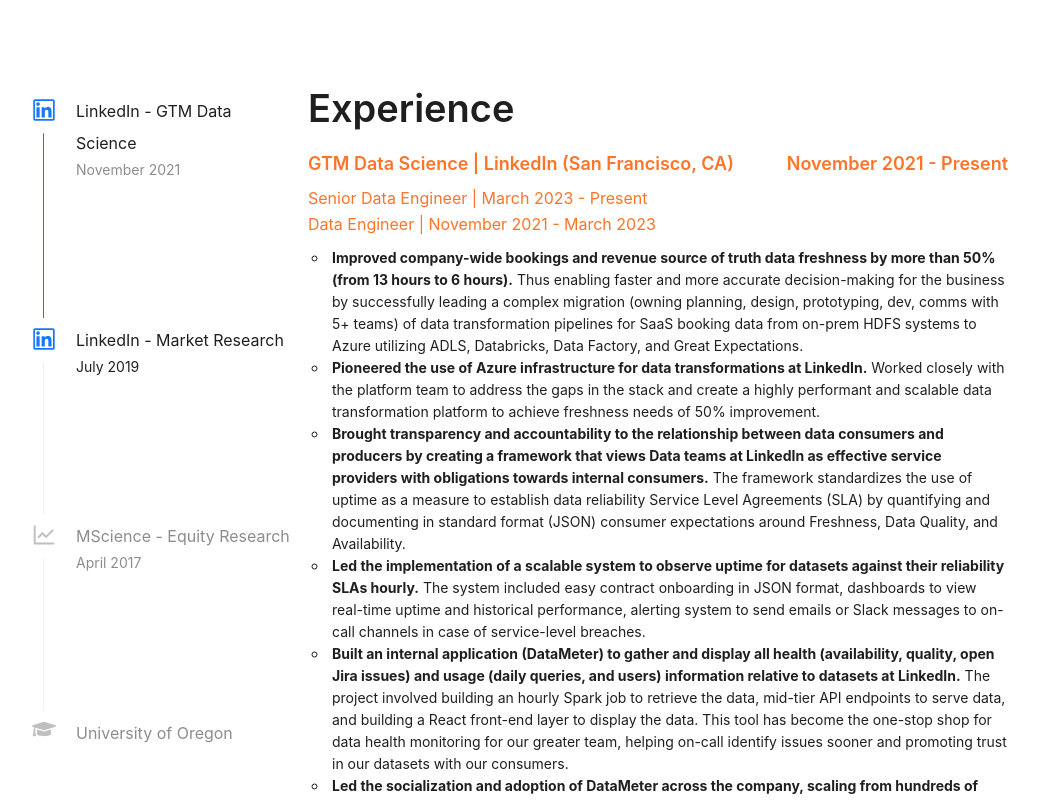
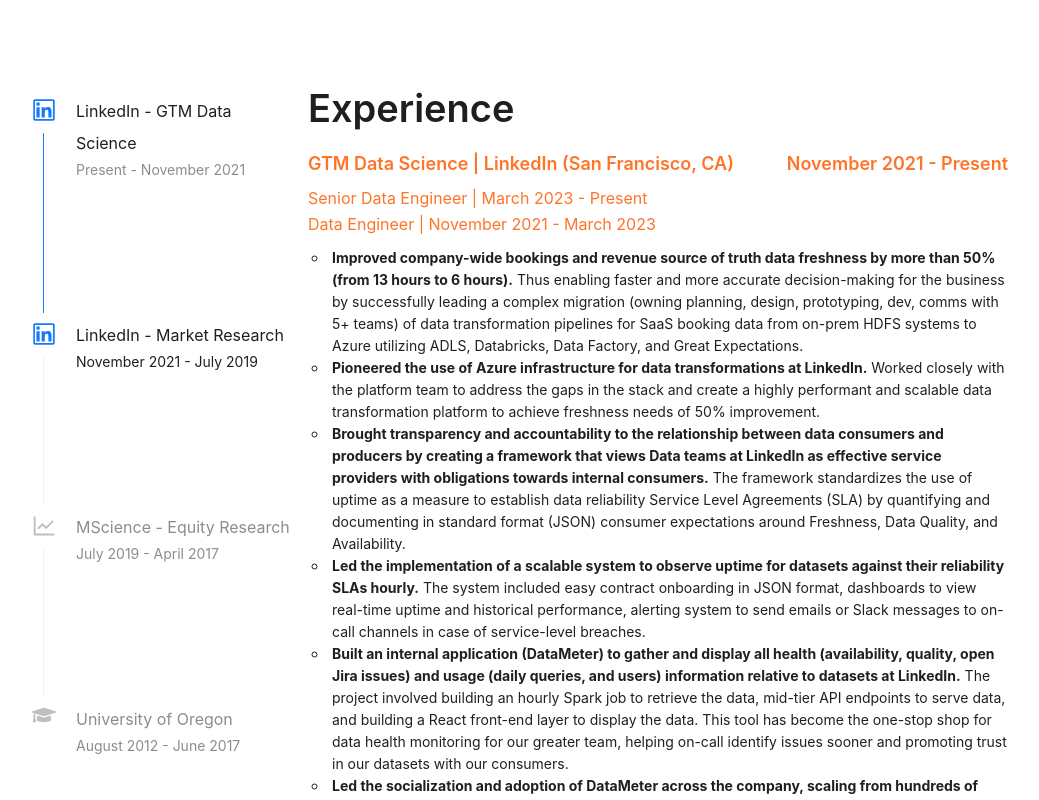
Before and after one commit to ydagosto/yurfolio, a React (Create React App) app: page / in a window 1280 px wide. Shown: the top 800 px of the page, without its empty margins (122-1161 px from the left). Built offline with nearby package versions, Linux system fonts and the light colour scheme.

Commit message:
formatting

```diff
--- a/src/components/TimeLine.tsx
+++ b/src/components/TimeLine.tsx
@@ -7,21 +7,22 @@
 const items = [
   {
     title: "LinkedIn - GTM Data Science",
-    description: "November 2021",
+    description: "Present - November 2021",
     icon: <LinkedinOutlined />,
   },
   {
     title: "LinkedIn - Market Research",
-    description: "July 2019",
+    description: "November 2021 - July 2019",
     icon: <LinkedinOutlined />,
   },
   {
     title: "MScience - Equity Research",
-    description: "April 2017",
+    description: "July 2019 - April 2017",
     icon: <LineChartOutlined />,
   },
   {
     title: "University of Oregon",
+    description: "August 2012 - June 2017",
     icon: <FaGraduationCap />,
   },
 ];
```
